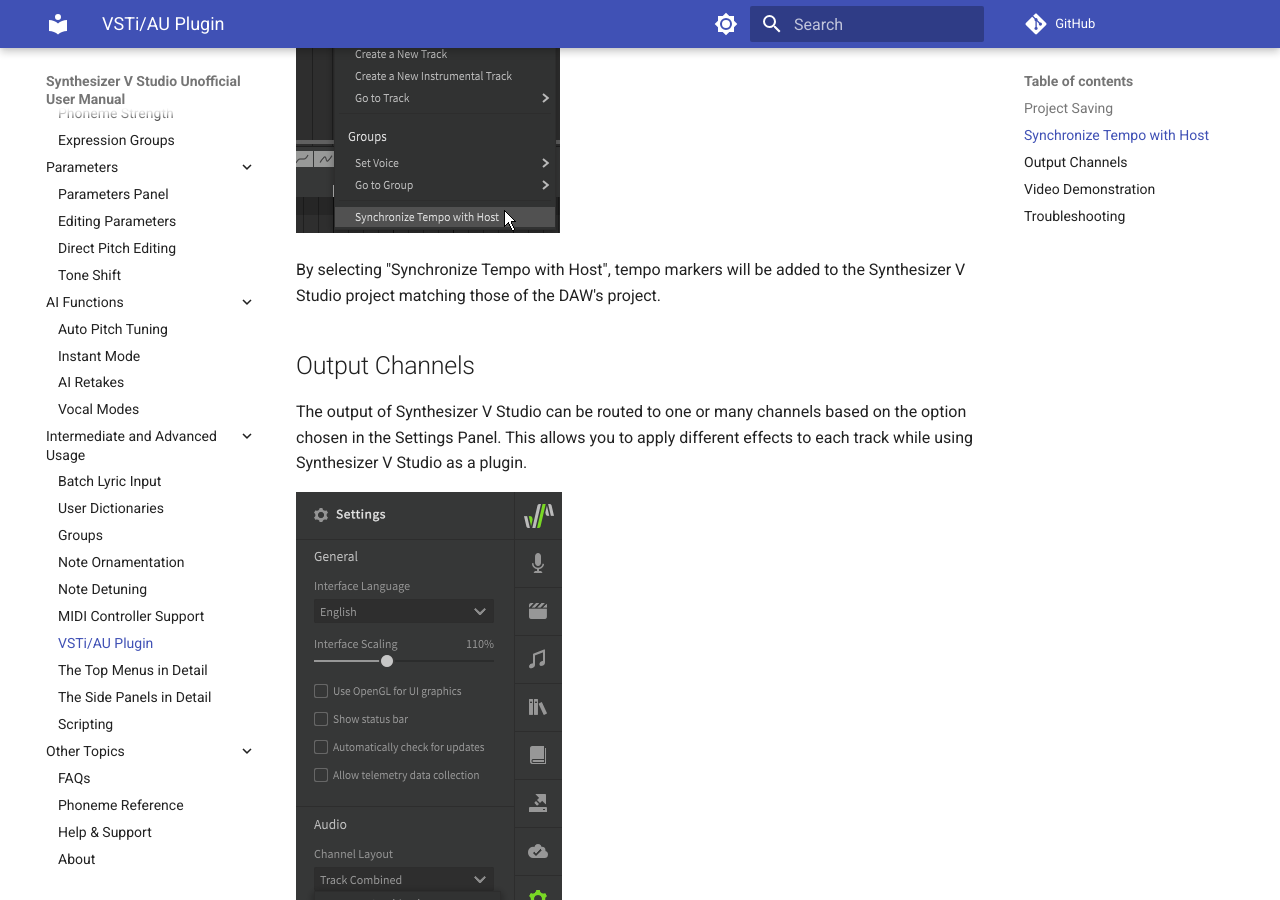
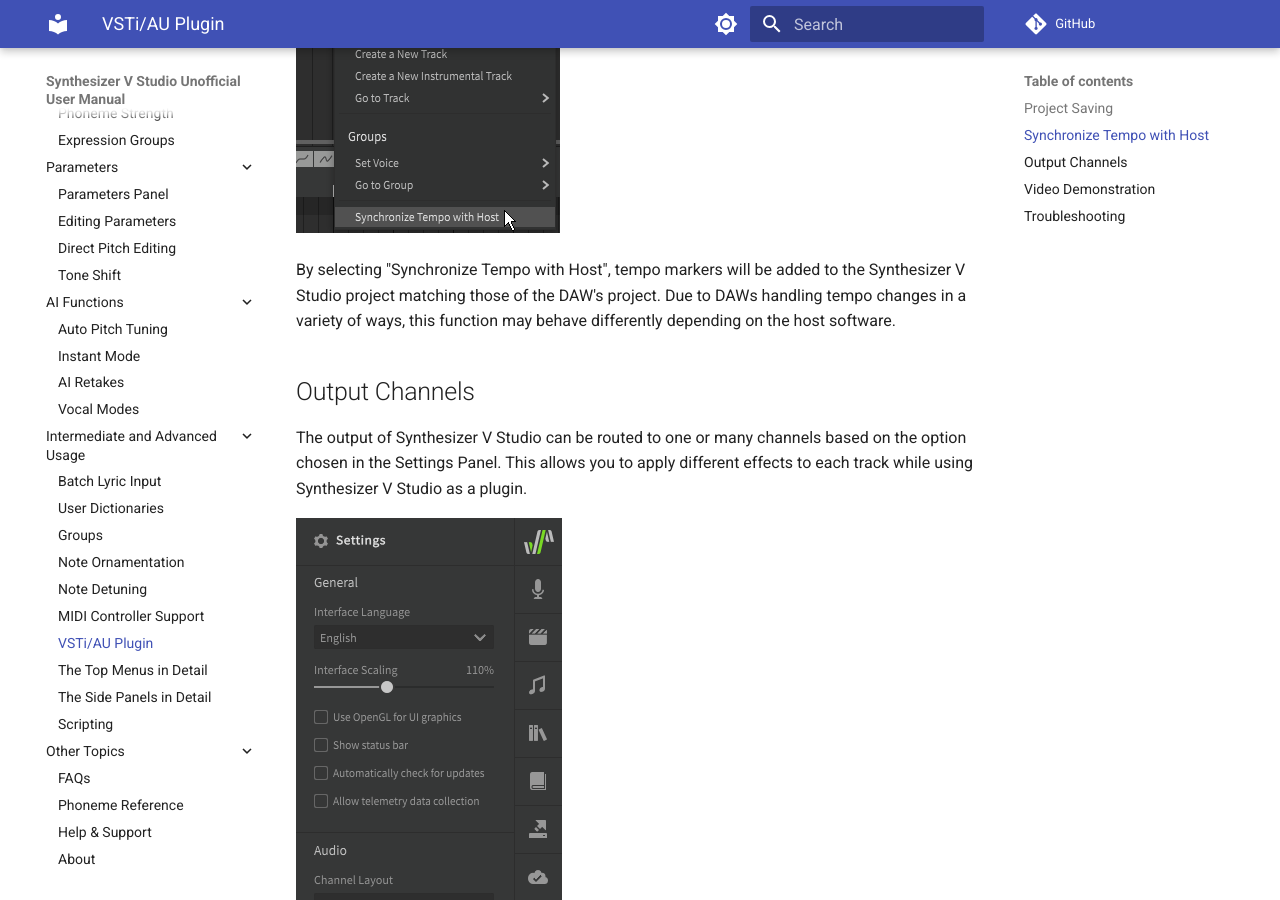
Before and after one commit to claire-west/svstudio-manual, an MkDocs documentation site: the page built from docs/daw-integration/plugin.md, in a window 1280 px wide and 900 px high, scrolled down 1205 px. Built offline with MkDocs 1.6.1 and Material for MkDocs 9.7.7, drawn with Linux system fonts in a browser that asks for light colours; comment, search, counter and statistics services are not loaded.

Commit message:
Minor improvements and clarifications
* New "Introduction to Instant Mode" page in Quickstart
* Mention that Auto Pitch Tuning cannot be used while Instant
  Mode is enabled
* Mention limitations of tempo markers and the Sync Tempo with Host function

```diff
--- a/docs/daw-integration/plugin.md
+++ b/docs/daw-integration/plugin.md
@@ -24,7 +24,7 @@
 
 ![Sync Tempo option](../img/daw-integration/sync-tempo.png)
 
-By selecting "Synchronize Tempo with Host", tempo markers will be added to the Synthesizer V Studio project matching those of the DAW's project.
+By selecting "Synchronize Tempo with Host", tempo markers will be added to the Synthesizer V Studio project matching those of the DAW's project. Due to DAWs handling tempo changes in a variety of ways, this function may behave differently depending on the host software.
 
 ## Output Channels
 
```
Also changed, not shown: docs/ai-functions/auto-pitch-tuning.md (+2 -0 lines), docs/quickstart/setting-up-the-score.md (+2 -0 lines).
